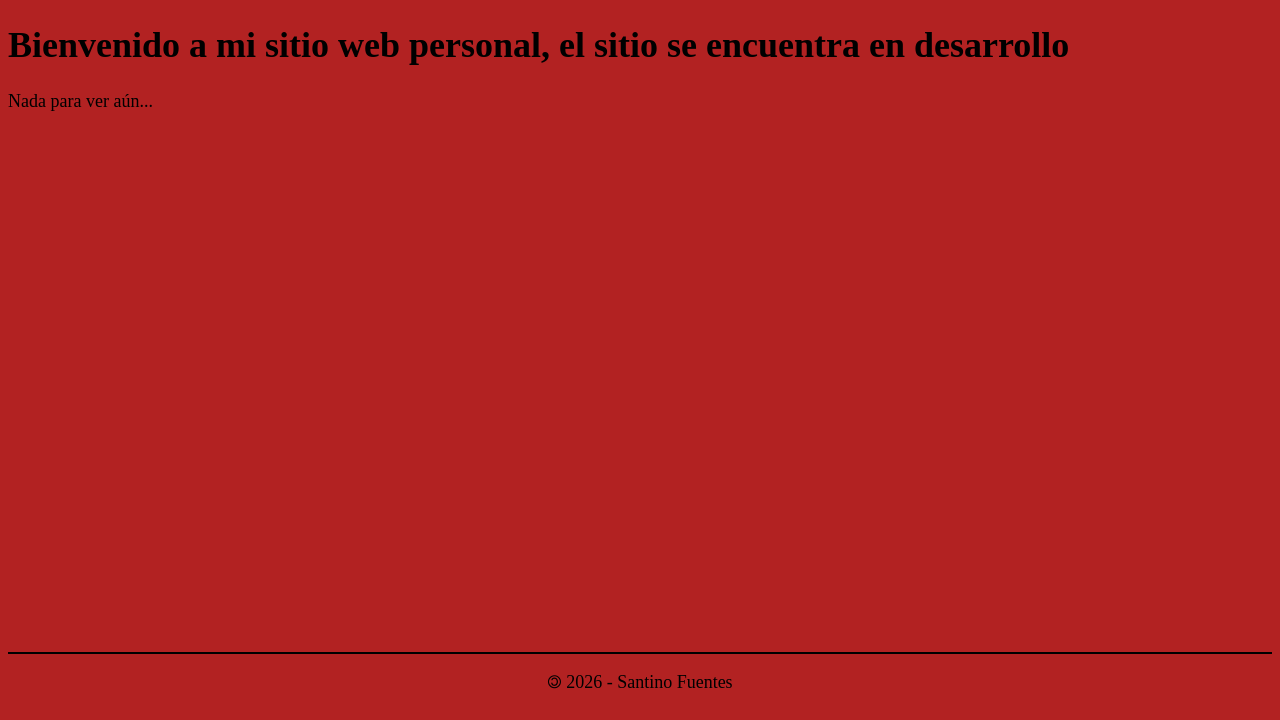
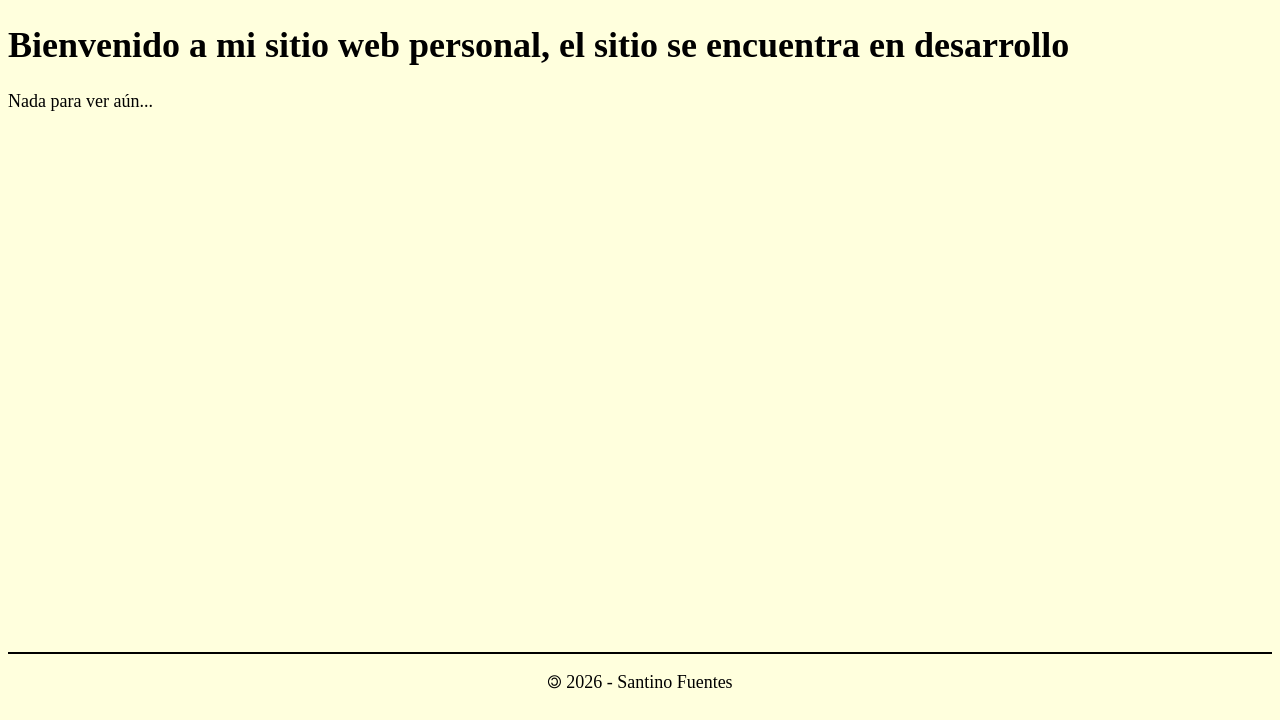
Before and after one commit to santinux/santinux.github.io, a website with bundled scripts: page index.html in a window 1280 px wide. Shown: the part 84-804 px from the top of the page. Built offline with nearby package versions, Linux system fonts and the light colour scheme; a web font is replaced by a local one.

Commit message:
Add: color de fondo del body en honor a Aaron Swartz.

```diff
--- a/assets/css/body.css
+++ b/assets/css/body.css
@@ -12,6 +12,6 @@ body {
   /*font-family: "Computer Modern Sans", sans-serif;*/
   font-size: large;
   color: black;
-  background-color: firebrick;
+  background-color: #ffffdd;
   line-height: 1.2;
 }
```
